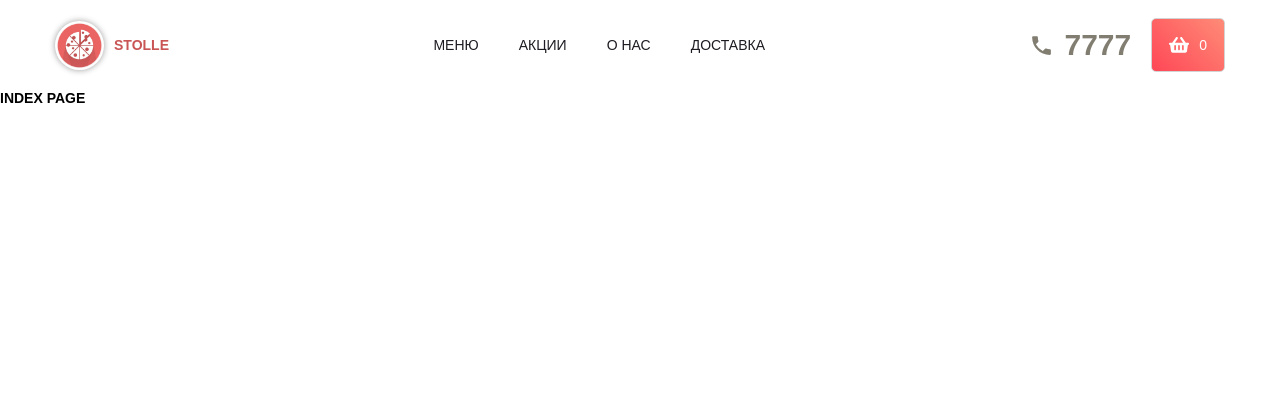
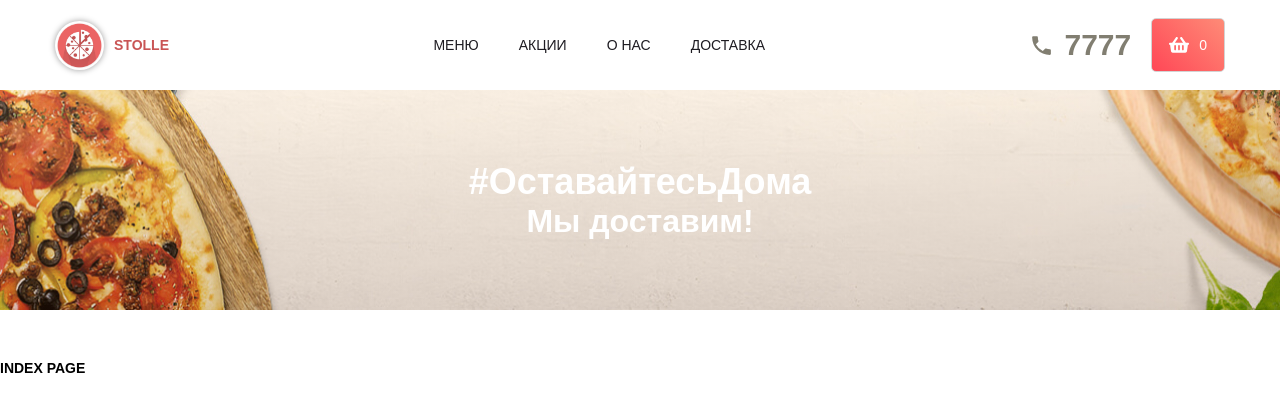
Before and after one commit to sergeydymovich/delivery-site_client, a Next.js app: page / in a window 1280 px wide. Shown: the top 412 px of the page. Built offline with nearby package versions, Linux system fonts and the light colour scheme.

Commit message:
add Banner element

```diff
--- /dev/null
+++ b/src/components/elements/Banner/Banner.js
@@ -0,0 +1,34 @@
+import styled from 'styled-components';
+
+const StyledContainer = styled.div`
+  min-height: 220px;
+  background:
+    linear-gradient(rgba(255, 204, 141, 0.2), rgba(113, 52, 0, 0.2)),
+    url('/images/banner.jpg') center no-repeat;
+  background-size: cover;
+  margin-bottom: 50px;
+  display: flex;
+  flex-direction: column;
+  justify-content: center;
+  align-items: center;
+  color: white;
+
+  .title {
+    font-size: 36px;
+  }
+
+  .sub-title {
+    font-size: 32px;
+  }
+`
+
+ const Banner = ({ className }) => {
+  return (
+        <StyledContainer className={className}>
+          <h2 className='title'>#ОставайтесьДома</h2>
+          <h3 className='sub-title'>Мы доставим!</h3>
+        </StyledContainer>
+  )
+}
+
+export default Banner;
--- a/src/components/elements/Header/Header.js
+++ b/src/components/elements/Header/Header.js
@@ -15,10 +15,6 @@ const StyledContainer = styled.header`
 
   .header {
     height: 90px;
-    max-width: 1200px;
-    margin: 0 auto;
-    padding-right: 15px;
-    padding-left: 15px;
     display: flex;
     align-items: center;
   }
@@ -67,7 +63,7 @@ const StyledContainer = styled.header`
 export default function Header() {
   return (
       <StyledContainer>
-        <div className='header'>
+        <div className={`header wrapper`}>
           <Logo />
           <nav className='navigation'>
             <ul className='list'>
@@ -112,7 +108,6 @@ export default function Header() {
                 0
               </Button>
             </a>
-
           </Link>
         </div>
       </StyledContainer>
--- a/src/globals.css
+++ b/src/globals.css
@@ -14,3 +14,11 @@ a {
 ul {
   list-style: none;
 }
+
+.wrapper {
+  max-width: 1200px;
+  width: 100%;
+  margin: 0 auto;
+  padding-right: 15px;
+  padding-left: 15px;
+}
--- a/src/pages/index.js
+++ b/src/pages/index.js
@@ -1,5 +1,10 @@
+import Banner from "components/elements/Banner/Banner";
+
 export default function HomePage() {
   return (
-        <h1>INDEX PAGE</h1>
+    <>
+      <Banner />
+      <h1>INDEX PAGE</h1>
+    </>
   )
 }
```
Also changed, not shown: public/images/banner.jpg (added).
